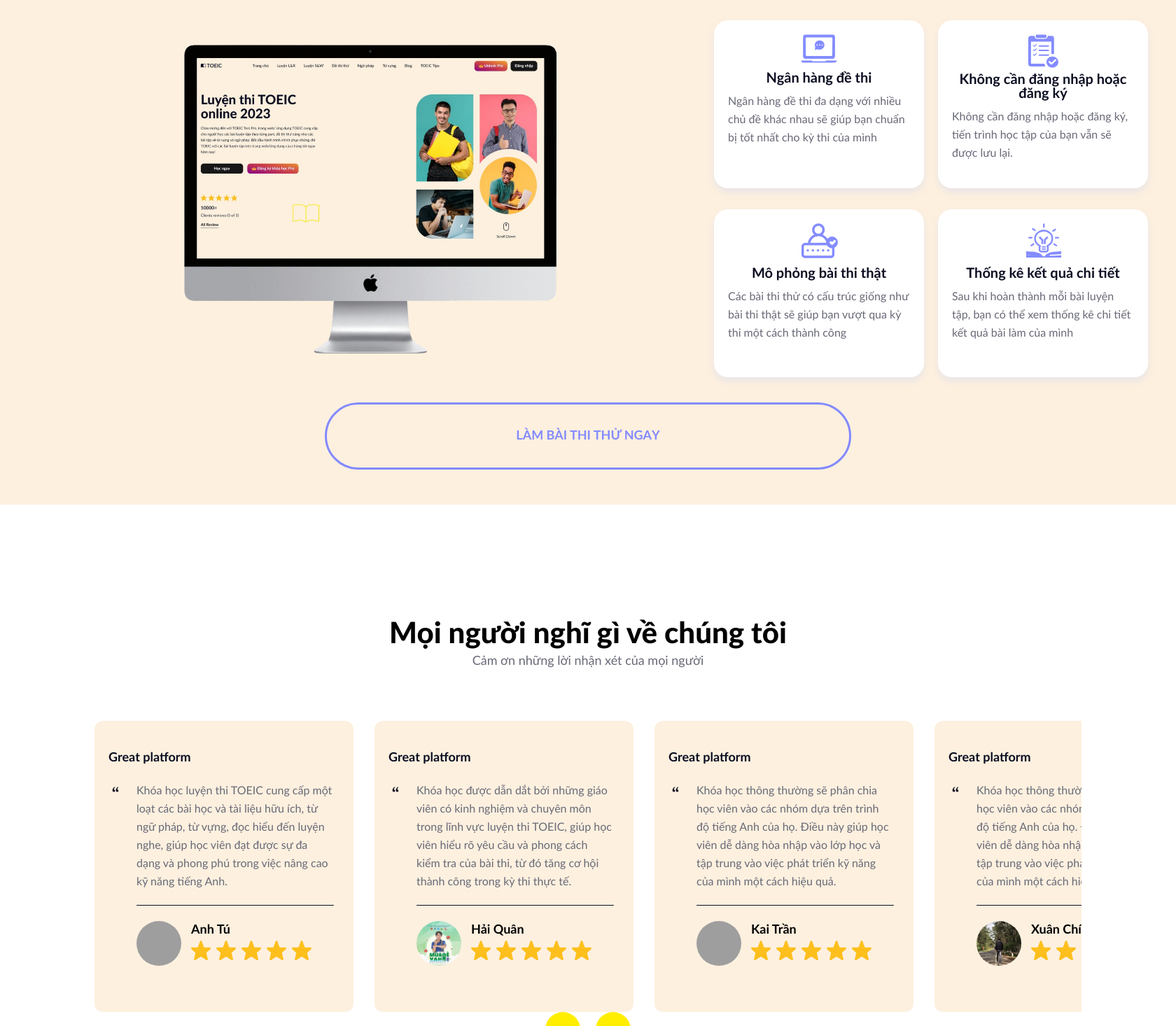
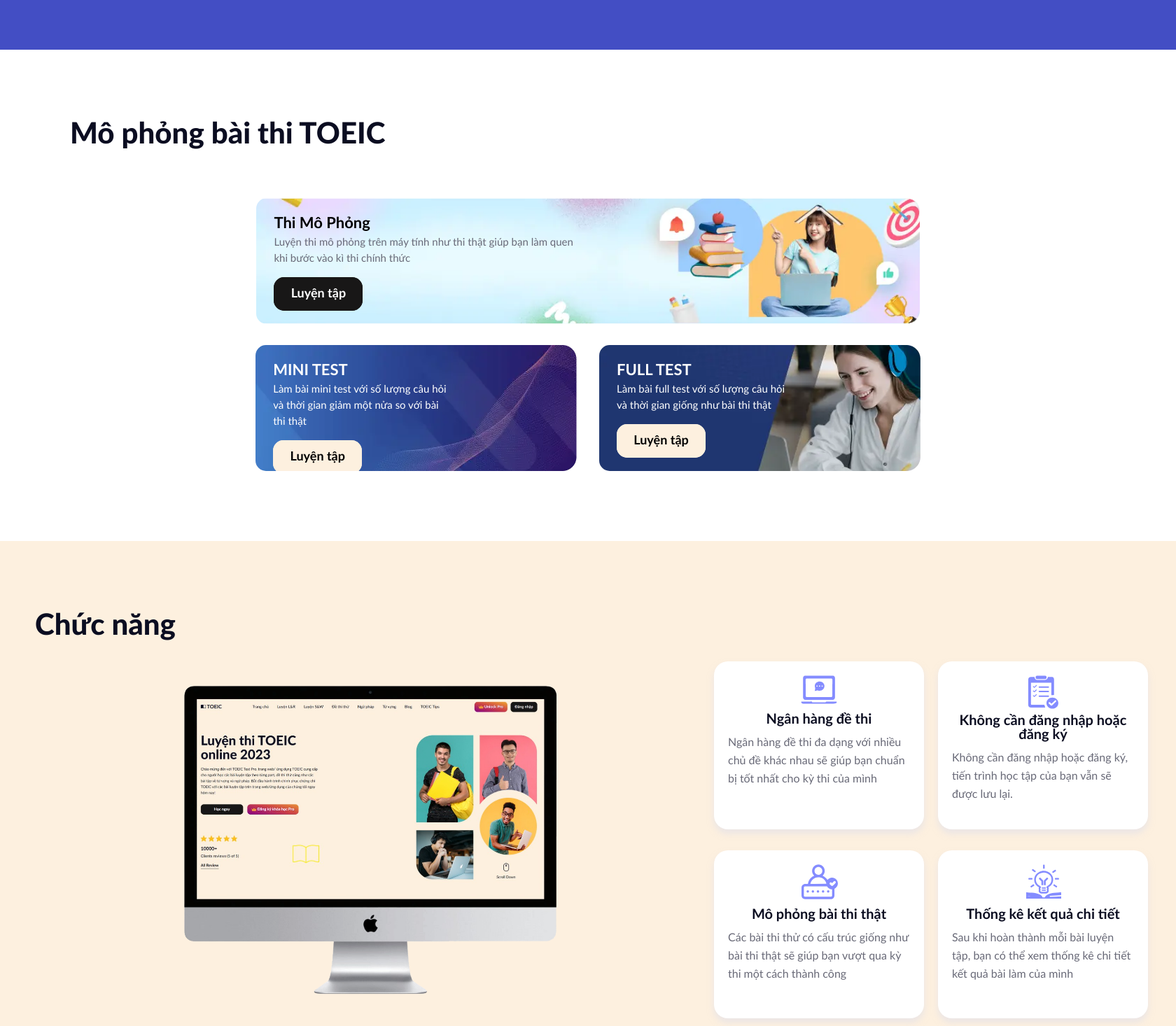
Before and after one commit to KhoaNguyenNe/TrungTamTiengAnh, a PHP site: page / in a window 1680 px wide. Shown: the part 943-2409 px from the top of the page at 70% size. Run offline with PHP 8.4, Linux system fonts and the light colour scheme; grey boxes are pictures that could not be loaded.

Commit message:
Làm phần mô phỏng

```diff
--- a/assets/css/style.css
+++ b/assets/css/style.css
@@ -88,6 +88,12 @@
     width: 23px;
     fill: #f09f33;
     transition: 0.3s ease;
+}
+
+.center {
+    display: flex;
+    justify-content: center;
+    align-items: center;
 }
 /* ================ Header ================ */
 .header {
@@ -262,6 +268,7 @@
     position: absolute;
     top: 706px;
     right: calc((100vw - 1600px) / 2 + 105px);
+    bottom: 100px;
 }
 
 .head .scoll-down .mouse {
@@ -272,7 +279,286 @@
     margin-top: 12px;
 }
 
-/* Comments */
+/* ====== Why Choose Us ====== */
+.why_choose {
+    background-color: #434ec4;
+    padding: 70px 215px;
+}
+
+.why_choose .infos {
+    display: flex;
+    justify-content: space-evenly;
+}
+
+.why_choose .info {
+    position: relative;
+}
+
+.why_choose .info .num:not(:last-child)::before {
+    content: "";
+    width: 2px;
+    height: 60px;
+    background-color: #929aef;
+    position: absolute;
+    right: -95px;
+}
+
+.why_choose .info .num {
+    color: #fff;
+    text-align: center;
+    font-size: 4.2rem;
+    font-weight: 800;
+    line-height: 109.524%;
+}
+
+.why_choose .info .desc {
+    color: #d0d4ff;
+    text-align: center;
+    font-size: 1.8rem;
+    font-weight: 400;
+    line-height: 155.556%;
+}
+
+/* ====== Test TOEIC ====== */
+.test {
+    padding: 100px;
+}
+
+.test .title {
+    color: #0b0d21;
+    font-size: 4.2rem;
+    font-weight: 800;
+    margin-bottom: 70px;
+}
+
+.test .test-simulation {
+    background-image: url(../img/pc_test.webp);
+    background-repeat: no-repeat;
+    background-size: cover;
+    height: 180px;
+    min-width: 64%;
+    max-width: 100%;
+    min-height: 110%;
+    max-height: 100%;
+    background-position: right center;
+    overflow: hidden;
+    border-radius: 15px;
+}
+
+.test .test-toeic .mini-test {
+    background-image: url(../img/mini-test.webp);
+    background-repeat: no-repeat;
+    background-size: cover;
+    height: 180px;
+    min-width: 31%;
+    max-width: 31%;
+    min-height: 110%;
+    max-height: 100%;
+    background-position: right center;
+    overflow: hidden;
+    border-radius: 15px;
+}
+
+.test .test-toeic .full-test {
+    background-image: url(../img/full-test.webp);
+    background-repeat: no-repeat;
+    background-size: cover;
+    height: 180px;
+    min-width: 31%;
+    max-width: 31%;
+    min-height: 110%;
+    max-height: 100%;
+    background-position: right center;
+    overflow: hidden;
+    border-radius: 15px;
+    margin-left: 32px;
+}
+
+.test .info {
+    padding: 25px;
+}
+
+.test .info .test_title {
+    color: var(--color);
+    font-size: 2.2rem;
+    font-style: normal;
+    font-weight: 700;
+}
+
+.test .info .desc {
+    margin-top: 5px;
+    color: #686977;
+    font-size: 1.5rem;
+    font-weight: 400;
+    width: 50%;
+    line-height: 155.556%;
+}
+
+.test .info .test-btn {
+    width: 127px;
+    margin: 15px 0px 0px 0px;
+}
+
+.test .test-toeic {
+    margin-top: 30px;
+}
+
+.test .test-toeic .test,
+.test .test-toeic .test_title,
+.test .test-toeic .desc {
+    color: #fff;
+}
+
+.test .test-toeic .desc {
+    width: 62%;
+}
+
+.test .test-toeic .mf {
+    color:#000;
+}
+
+.test .test-toeic .log {
+    background-color: #FDF0DF;
+    outline: 3px #FDF0DF solid;
+}
+
+.test .test-toeic .log:hover {
+    background-color: transparent;
+}
+
+.test .test-toeic .log:hover .text {
+    color: #fff;
+}
+
+/* ====== Function Web ====== */
+.function_web {
+    background-color: #fdf0df;
+    padding: 50px;
+}
+
+.function_web .heading {
+    margin-top: 50px;
+    color: var(--font-color);
+    font-size: 4.2rem;
+    font-weight: 800;
+}
+
+.function_web .web {
+    max-width: 100%;
+    width: 970px;
+    object-fit: cover;
+}
+
+.function_web .group-info {
+    display: flex;
+}
+
+.function_web .group-info .info {
+    padding: 20px;
+    background-color: #fff;
+    border-radius: 20px;
+    width: 300px;
+    aspect-ratio: 5 / 4; /* Lấy tỉ lệ width / height là 5/4 -> Height là 240 */
+    box-shadow: 0 6px 10px rgba(218, 220, 237, 0.5);
+    margin: 30px 20px 0px 0px;
+    transition: 1s ease;
+}
+
+.function_web .group-info .info:hover {
+    transform: translateY(-20px);
+}
+
+.function_web .group-info .info .icon {
+    text-align: center;
+    filter: brightness(0) saturate(100%) invert(53%) sepia(64%) saturate(1620%)
+        hue-rotate(208deg) brightness(100%) contrast(102%);
+    margin-bottom: 5px;
+}
+
+.function_web .group-info .info .title {
+    color: var(--font-color);
+    text-align: center;
+    font-size: 2rem;
+    font-weight: 700;
+    line-height: 2rem;
+    margin-bottom: 10px;
+}
+
+.function_web .group-info .info .desc {
+    color: #686977;
+    font-size: 1.6rem;
+    font-weight: 400;
+    line-height: 2.6rem;
+}
+
+.func-button {
+    margin-top: 30px;
+    display: flex;
+    justify-content: center;
+    align-items: center;
+}
+
+.func-btn {
+    --color: #828aff;
+    padding: 2em 15em;
+    background-color: transparent;
+    border-radius: 999px;
+    position: relative;
+    overflow: hidden;
+    cursor: pointer;
+    transition: 0.5s;
+    border: 3px solid;
+    text-transform: uppercase;
+    color: var(--color);
+    z-index: 1;
+    font-size: 1.8rem;
+    font-weight: 700;
+}
+
+.func-btn::before,
+.func-btn::after {
+    content: "";
+    display: block;
+    width: 50px;
+    aspect-ratio: 1 / 1;
+    transform: translate(-50%, -50%);
+    position: absolute;
+    border-radius: 999px;
+    z-index: -1;
+    background-color: var(--color);
+    transition: 500ms ease;
+}
+
+.func-btn::before {
+    top: -1em;
+    left: -1em;
+}
+
+.func-btn::after {
+    left: calc(100% + 1em);
+    top: calc(100% + 1em);
+}
+
+.func-btn:hover::before,
+.func-btn:hover::after {
+    aspect-ratio: 1 / 1;
+    width: 800px;
+}
+
+.func-btn:hover {
+    color: #34447c;
+    transform: translateY(-10px);
+}
+
+.func-btn:hover .text {
+    color: #000;
+}
+
+.func-btn:active {
+    filter: brightness(0.8);
+}
+
+/* ====== Comments ====== */
 .comments {
     padding: 160px 135px;
 }
@@ -315,7 +601,7 @@
 .comments #list .comment {
     margin-top: 70px;
     width: 370px;
-    height: 416px;
+    aspect-ratio: 185/208;
     background-color: #fdf0df;
     border-radius: 12px;
     scroll-snap-align: start;
@@ -378,7 +664,7 @@
 
 .comments #list .avatar .avt {
     width: 64px;
-    height: 64px;
+    aspect-ratio: 1 / 1;
     border-radius: 64px;
 }
 
@@ -394,13 +680,14 @@
 }
 
 .comments .direction {
+    margin-top: 20px;
     text-align: center;
 }
 
 .comments .direction .button {
     border: none;
     width: 50px;
-    height: 50px;
+    aspect-ratio: 1 / 1;
     border-radius: 50%;
     background-color: #fe0;
     transition: 0.5s;
@@ -411,7 +698,7 @@
     opacity: 0.6;
 }
 
-/* Subcribe */
+/* ====== Subcribe ====== */
 .subcribe {
     background-color: #ffee00;
     padding: 115px 435px 100px;
@@ -482,8 +769,8 @@
 }
 
 .subcribe .form-group .sub-btn {
-    height: 55px;
-    width: 159px;
+    width: 160px;
+    aspect-ratio: 32/11;
     margin-bottom: auto;
 }
 
@@ -503,138 +790,6 @@
     transform: rotate(90deg);
     right: calc((100vw - 1600px) / 2 - 200px);
     top: 25px;
-}
-
-/* Function Web */
-.function_web {
-    background-color: #fdf0df;
-    padding: 50px;
-}
-
-.function_web .heading {
-    margin-top: 50px;
-    color: var(--font-color);
-    font-size: 4.2rem;
-    font-weight: 800;
-}
-
-.function_web .web {
-    max-width: 100%;
-    width: 970px;
-    object-fit: cover;
-}
-
-.function_web .group-info {
-    display: flex;
-}
-
-.function_web .group-info .info {
-    padding: 20px;
-    background-color: #fff;
-    border-radius: 20px;
-    width: 300px;
-    height: 240px;
-    box-shadow: 0 6px 10px rgba(218, 220, 237, 0.5);
-    margin: 30px 20px 0px 0px;
-    transition: 1s ease;
-}
-
-/* .function_web .group-info .info:first-child {
-    margin-top: 50px;
-} */
-
-.function_web .group-info .info:hover {
-    transform: translateY(-20px);
-}
-
-.function_web .group-info .info .icon {
-    text-align: center;
-    filter: brightness(0) saturate(100%) invert(53%) sepia(64%) saturate(1620%)
-        hue-rotate(208deg) brightness(100%) contrast(102%);
-    margin-bottom: 5px;
-}
-
-.function_web .group-info .info .title {
-    color: var(--font-color);
-    text-align: center;
-    font-size: 2rem;
-    font-weight: 700;
-    line-height: 2rem;
-    margin-bottom: 10px;
-}
-
-.function_web .group-info .info .desc {
-    color: #686977;
-    font-size: 1.6rem;
-    font-weight: 400;
-    line-height: 2.6rem;
-}
-
-.func-button {
-    margin-top: 30px;
-    display: flex;
-    justify-content: center;
-    align-items: center;
-}
-
-.func-btn {
-    --color: #828aff;
-    padding: 2em 15em;
-    background-color: transparent;
-    border-radius: 999px;
-    position: relative;
-    overflow: hidden;
-    cursor: pointer;
-    transition: 0.5s;
-    border: 3px solid;
-    text-transform: uppercase;
-    color: var(--color);
-    z-index: 1;
-    font-size: 1.8rem;
-    font-weight: 700;
-}
-
-.func-btn::before,
-.func-btn::after {
-    content: "";
-    display: block;
-    width: 50px;
-    height: 50px;
-    transform: translate(-50%, -50%);
-    position: absolute;
-    border-radius: 999px;
-    z-index: -1;
-    background-color: var(--color);
-    transition: 500ms ease;
-}
-
-.func-btn::before {
-    top: -1em;
-    left: -1em;
-}
-
-.func-btn::after {
-    left: calc(100% + 1em);
-    top: calc(100% + 1em);
-}
-
-.func-btn:hover::before,
-.func-btn:hover::after {
-    height: 800px;
-    width: 800px;
-}
-
-.func-btn:hover {
-    color: #34447c;
-    transform: translateY(-10px);
-}
-
-.func-btn:hover .text {
-    color: #000;
-}
-
-.func-btn:active {
-    filter: brightness(0.8);
 }
 
 /* =============== footer =============== */
@@ -688,7 +843,7 @@
 /* for all social containers*/
 .footer .social-media .socialContainer {
     width: 52px;
-    height: 52px;
+    aspect-ratio: 1 /1;
     background-color: rgb(44, 44, 44);
     display: flex;
     align-items: center;
--- a/index.html
+++ b/index.html
@@ -186,10 +186,82 @@
                 </div>
             </div>
 
-            <!-- Function Web -->
+            <!-- Why Choose Us -->
+            <div class="why_choose">
+                <div class="content">
+                    <div class="infos">
+                        <div class="info">
+                            <h3 class="num">5K+</h3>
+                            <p class="desc">Daily Active Users</p>
+                        </div>
+                        <div class="info">
+                            <h3 class="num">1K+</h3>
+                            <p class="desc">5-Star Ratings</p>
+                        </div>
+                        <div class="info">
+                            <h3 class="num">20K+</h3>
+                            <p class="desc">App Downloads</p>
+                        </div>
+                        <div class="info">
+                            <h3 class="num">30K+</h3>
+                            <p class="desc">Subjects</p>
+                        </div>
+                    </div>
+                </div>
+            </div>
+
+            <!-- Test TOEIC -->
+            <div class="test">
+                <div class="content">
+                    <h2 class="title">Mô phỏng bài thi TOEIC</h2>
+                    <div class="center">
+                        <div class="test-simulation">
+                            <div class="info">
+                                <h3 class="test_title">Thi Mô Phỏng</h3>
+                                <p class="desc">
+                                    Luyện thi mô phỏng trên máy tính như thi
+                                    thật giúp bạn làm quen khi bước vào kì thi
+                                    chính thức
+                                </p>
+                                <a href="" class="btn log test-btn"
+                                    ><p class="text">Luyện tập</p></a
+                                >
+                            </div>
+                        </div>
+                    </div>
+                    <div class="test-toeic center">
+                        <div class="mini-test">
+                            <div class="info">
+                                <h3 class="test_title">MINI TEST</h3>
+                                <p class="desc">
+                                    Làm bài mini test với số lượng câu hỏi và
+                                    thời gian giảm một nửa so với bài thi thật
+                                </p>
+                                <a href="" class="btn log test-btn mf"
+                                    ><p class="text">Luyện tập</p></a
+                                >
+                            </div>
+                        </div>
+                        <div class="full-test">
+                            <div class="info">
+                                <h3 class="test_title">FULL TEST</h3>
+                                <p class="desc">
+                                    Làm bài full test với số lượng câu hỏi và
+                                    thời gian giống như bài thi thật
+                                </p>
+                                <a href="" class="btn log test-btn mf"
+                                    ><p class="text">Luyện tập</p></a
+                                >
+                            </div>
+                        </div>
+                    </div>
+                </div>
+            </div>
+
+            <!-- Function  -->
             <div class="function_web">
                 <div class="content">
-                    <h1 class="heading">Chức năng của Web</h1>
+                    <h1 class="heading">Chức năng</h1>
 
                     <div class="group-info">
                         <img
@@ -281,8 +353,7 @@
                     </div>
 
                     <div id="form-List">
-                        <div id="list">
-                        </div>
+                        <div id="list"></div>
                     </div>
 
                     <div class="direction">
```
Also changed, not shown: assets/img/full-test.webp (added), assets/img/mb.svg (added), assets/img/mini-test.webp (added), assets/img/pc_test.webp (added).
